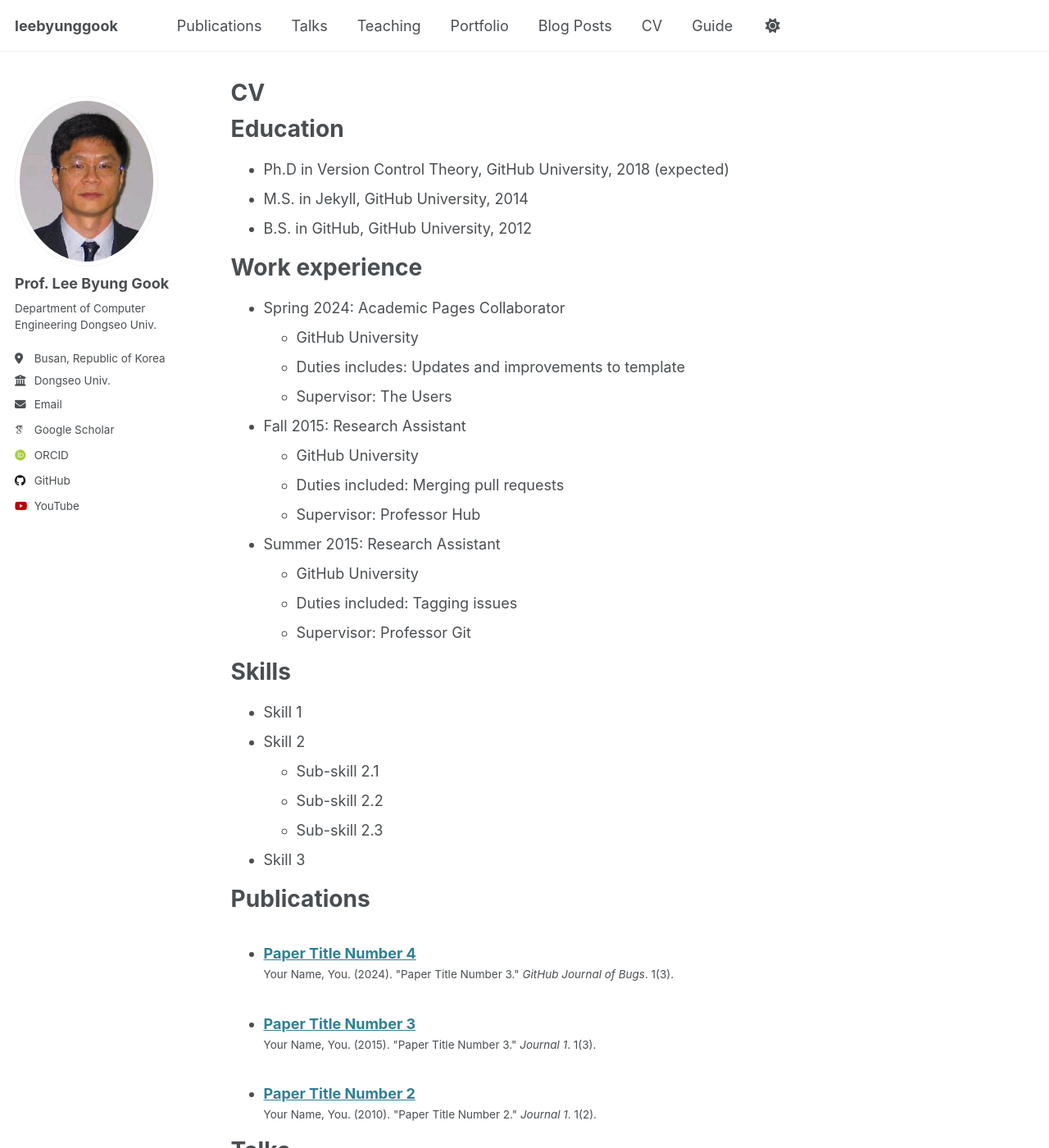
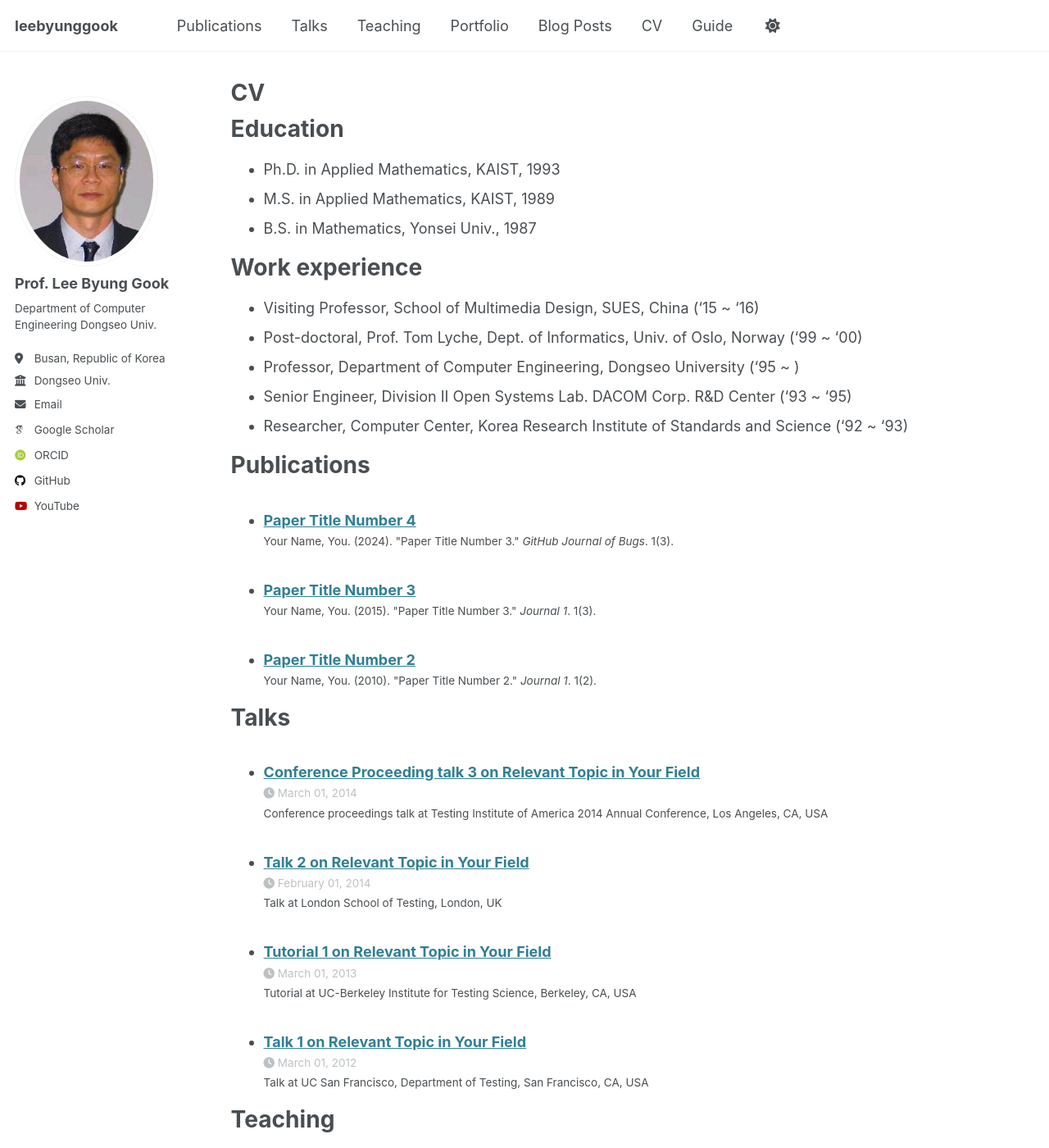
Before and after one commit to leebyunggook/leebyunggook.github.io, a Jekyll site: the page built from _pages/cv.md, in a window 1280 px wide and 1400 px high. Shown: the whole window at 82% size. Built offline with Jekyll 4.4.1, drawn with Linux system fonts in a browser that asks for light colours; some web fonts are replaced; a file with an impossible date is left out; some of the changed text lies outside the part shown.

Commit message:
Update cv.md

```diff
--- a/_pages/cv.md
+++ b/_pages/cv.md
@@ -11,35 +11,17 @@ redirect_from:
 
 Education
 ======
-* Ph.D in Version Control Theory, GitHub University, 2018 (expected)
-* M.S. in Jekyll, GitHub University, 2014
-* B.S. in GitHub, GitHub University, 2012
+* Ph.D. in Applied Mathematics, KAIST, 1993
+* M.S. in Applied Mathematics, KAIST, 1989
+* B.S. in Mathematics, Yonsei Univ., 1987
 
 Work experience
 ======
-* Spring 2024: Academic Pages Collaborator
-  * GitHub University
-  * Duties includes: Updates and improvements to template
-  * Supervisor: The Users
-
-* Fall 2015: Research Assistant
-  * GitHub University
-  * Duties included: Merging pull requests
-  * Supervisor: Professor Hub
-
-* Summer 2015: Research Assistant
-  * GitHub University
-  * Duties included: Tagging issues
-  * Supervisor: Professor Git
-
-Skills
-======
-* Skill 1
-* Skill 2
-  * Sub-skill 2.1
-  * Sub-skill 2.2
-  * Sub-skill 2.3
-* Skill 3
+* Visiting Professor, School of Multimedia Design, SUES, China ('15 ~ '16)
+* Post-doctoral, Prof. Tom Lyche, Dept. of Informatics, Univ. of Oslo, Norway ('99 ~ '00)
+* Professor, Department of Computer Engineering, Dongseo University ('95 ~ )
+* Senior Engineer, Division II Open Systems Lab. DACOM Corp. R&D Center ('93 ~ '95)
+* Researcher, Computer Center, Korea Research Institute of Standards and Science ('92 ~ '93)
 
 Publications
 ======
@@ -58,7 +40,3 @@ Teaching
   <ul>{% for post in site.teaching reversed %}
     {% include archive-single-cv.html %}
   {% endfor %}</ul>
-
-Service and leadership
-======
-* Currently signed in to 43 different slack teams
```
